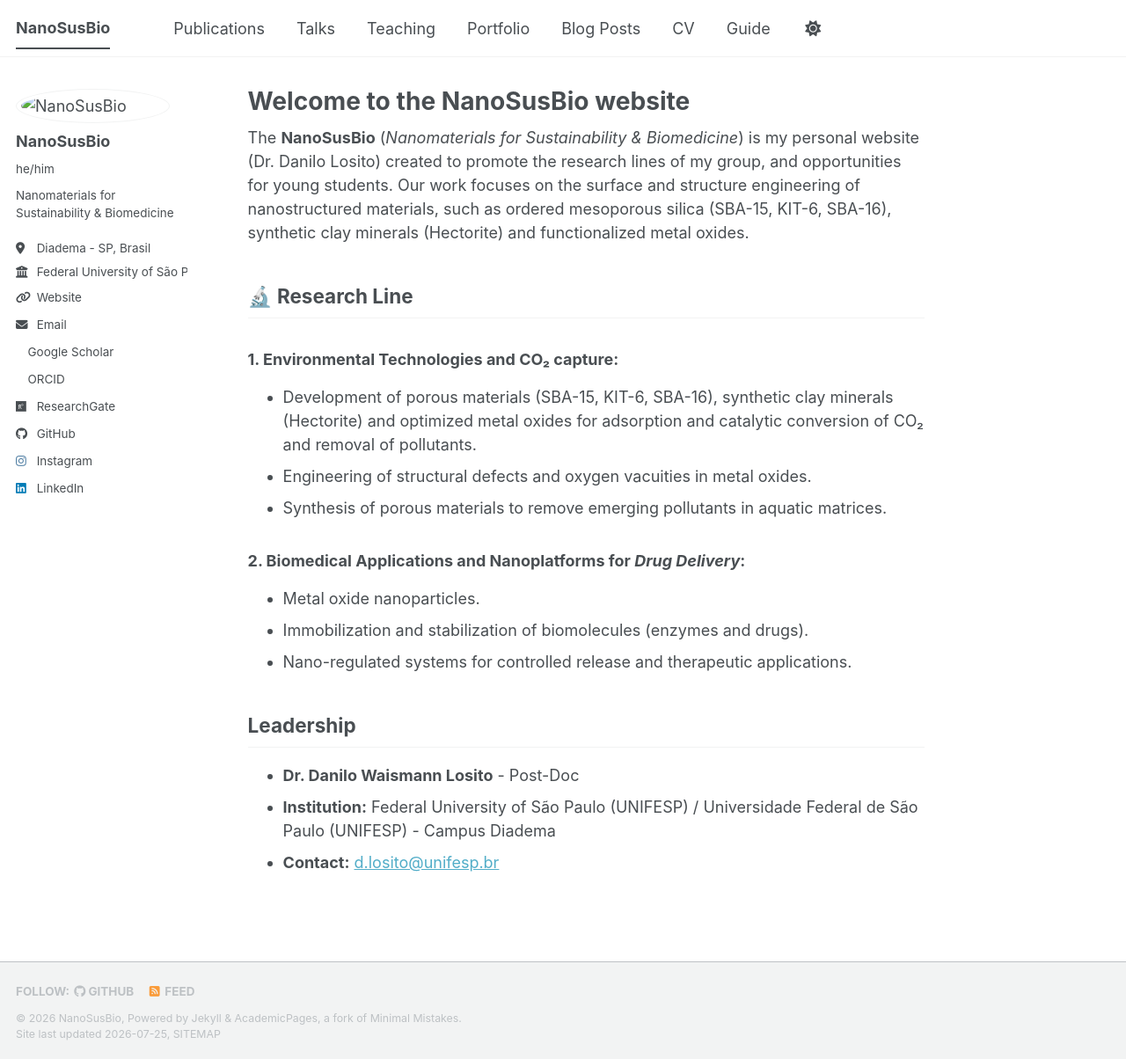
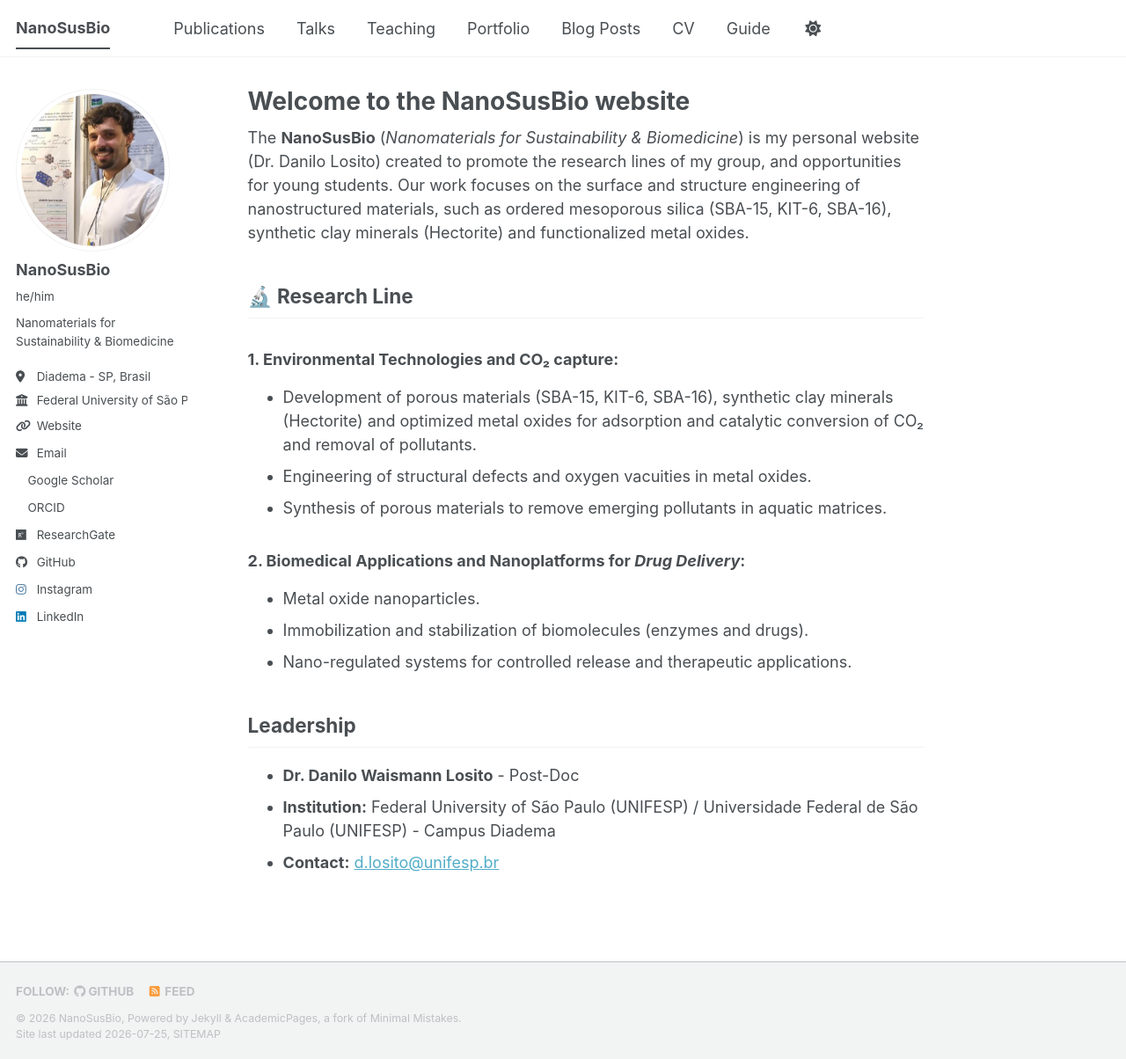
Before and after one commit to NanoSusBio/nanosusbio.github.io, a Jekyll site: the page built from _pages/about.md, in a window 1280 px wide and 1204 px high. Shown: the whole window at 88% size. Built offline with Jekyll 4.4.1, drawn with Linux system fonts in a browser that asks for light colours; a style sheet for code colours, icons or effects is not loaded.

Commit message:
Update avatar and logo URLs in config file

```diff
--- a/_config.yml
+++ b/_config.yml
@@ -23,9 +23,9 @@ repository               : "academicpages/academicpages.github.io"
 #               Additional customization can be done by editing /_includes/author-profile.html
 author:
   # Biographic information
-  avatar           : "images/Avatar.png"
+  avatar           : "https://github.com/NanoSusBio/nanosusbio.github.io/blob/cc281960ccaf370bc8af3aa54bad8379c2aa857e/images/Avatar.png"
   name             : "NanoSusBio"
-  logo             : "images/logo.png"
+  logo             : "https://github.com/NanoSusBio/nanosusbio.github.io/blob/cc281960ccaf370bc8af3aa54bad8379c2aa857e/images/logo.png"
   pronouns         : "he/him"
   bio              : "Nanomaterials for Sustainability & Biomedicine"
   location         : "Diadema - SP, Brasil"
```
